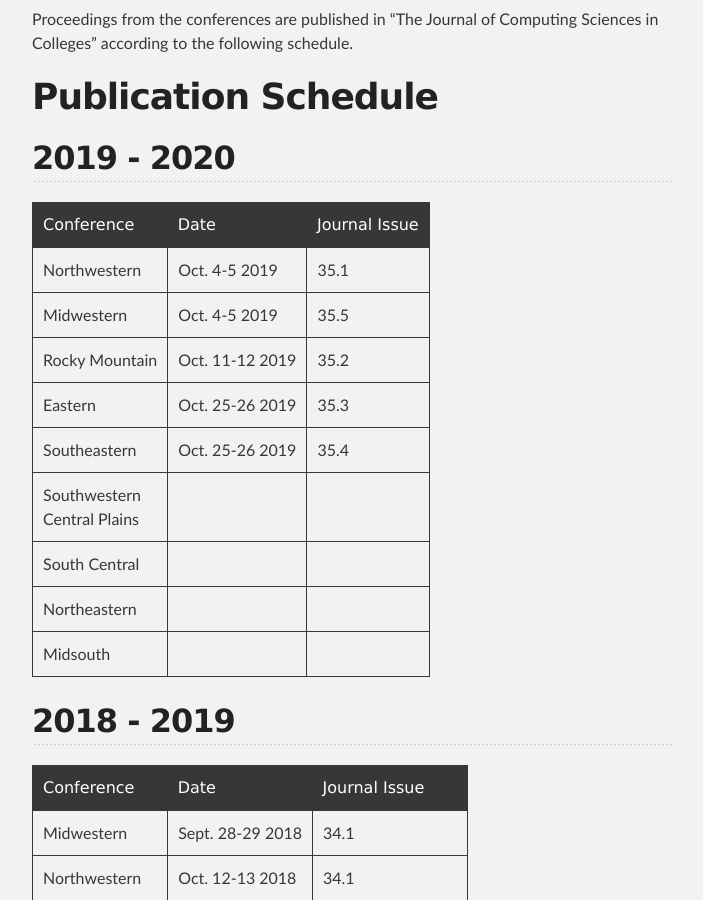
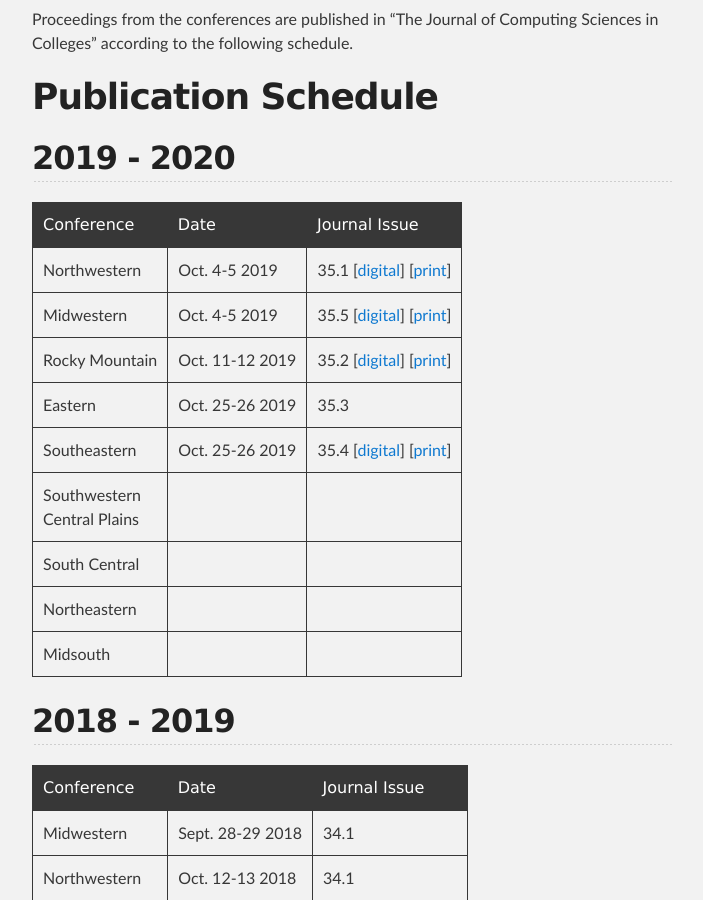
Before and after one commit to ccsc-journal/ccsc-editor, a Jekyll site: the page built from docs/index.md, in a window 1280 px wide and 900 px high, scrolled down 569 px. Shown: the whole window, without its empty margins (288-991 px from the left). Built offline with Jekyll 4.4.1, drawn with Linux system fonts in a browser that asks for light colours; our own code applies the rules of GitHub Pages for plain Markdown files.

Commit message:
link journal issues

```diff
--- a/docs/index.md
+++ b/docs/index.md
@@ -18,11 +18,11 @@ Sciences in Colleges" according to the following schedule.
 
 | Conference | Date | Journal Issue |
 |:-------------|:------------------|:------|
-| Northwestern | Oct. 4-5 2019 | 35.1 |
-| Midwestern | Oct. 4-5 2019 | 35.5 |
-| Rocky Mountain | Oct. 11-12 2019 | 35.2|
+| Northwestern | Oct. 4-5 2019 | 35.1 [[digital](http://www.ccsc.org/publications/journals/NW2019.pdf)] [[print](https://www.amazon.com/dp/1694497798)] |
+| Midwestern | Oct. 4-5 2019 | 35.5 [[digital](http://www.ccsc.org/publications/journals/MW2019.pdf)] [[print](https://www.amazon.com/dp/1694361128)] |
+| Rocky Mountain | Oct. 11-12 2019 | 35.2 [[digital](http://www.ccsc.org/publications/journals/RM2019.pdf)] [[print](https://www.amazon.com/dp/1695207424)] |
 | Eastern | Oct. 25-26 2019 | 35.3 |
-| Southeastern | Oct. 25-26 2019 | 35.4 |
+| Southeastern | Oct. 25-26 2019 | 35.4 [[digital](http://www.ccsc.org/publications/journals/SE2019.pdf)] [[print](https://www.amazon.com/dp/1696005221)] |
 | Southwestern <br> Central Plains | | |
 | South Central | | |
 | Northeastern | | |
```
